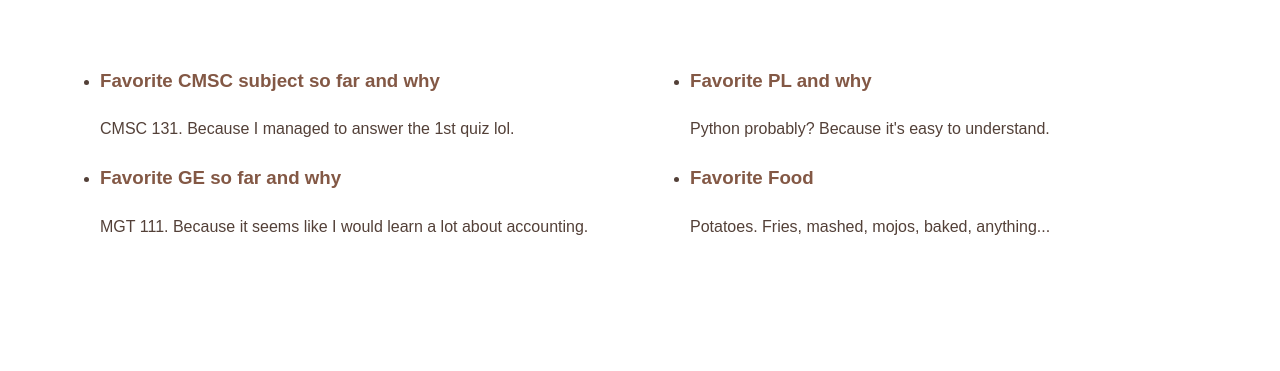
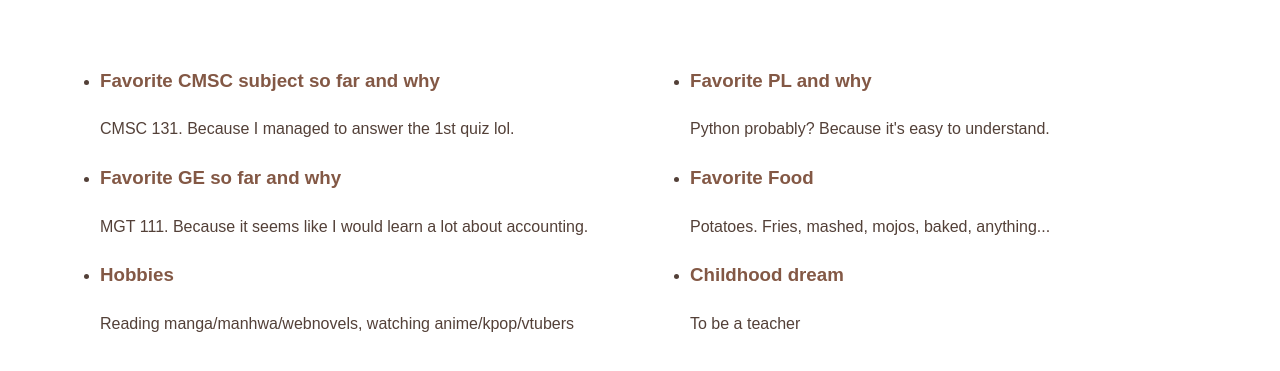
Before and after one commit to amlaron/amlaron.github.io, a plain HTML site: page index.html in a window 1280 px wide. Shown: the part 485-856 px from the top of the page. Before the commit the page ends 803 px from the top, so only its background shows below. Drawn offline with Linux system fonts and the light colour scheme.

Commit message:
feat: added additional items

```diff
--- a/index.html
+++ b/index.html
@@ -33,6 +33,9 @@
                 <li><h3>Favorite GE so far and why </h3>
                     <p>MGT 111. Because it seems like I would learn a lot about accounting. </p>
                 </li>
+                <li><h3>Hobbies </h3>
+                    <p>Reading manga/manhwa/webnovels, watching anime/kpop/vtubers </p>
+                </li>
             </ul></div>
             <div class="right-col"><ul>
                 <li><h3>Favorite PL and why </h3>
@@ -41,6 +44,9 @@
                 <li><h3>Favorite Food </h3>
                     <p>Potatoes. Fries, mashed, mojos, baked, anything...</p>
                 </li>
+                <li><h3>Childhood dream </h3>
+                    <p>To be a teacher</p>
+                </li>
 
             </ul></div>
         </section>
```
